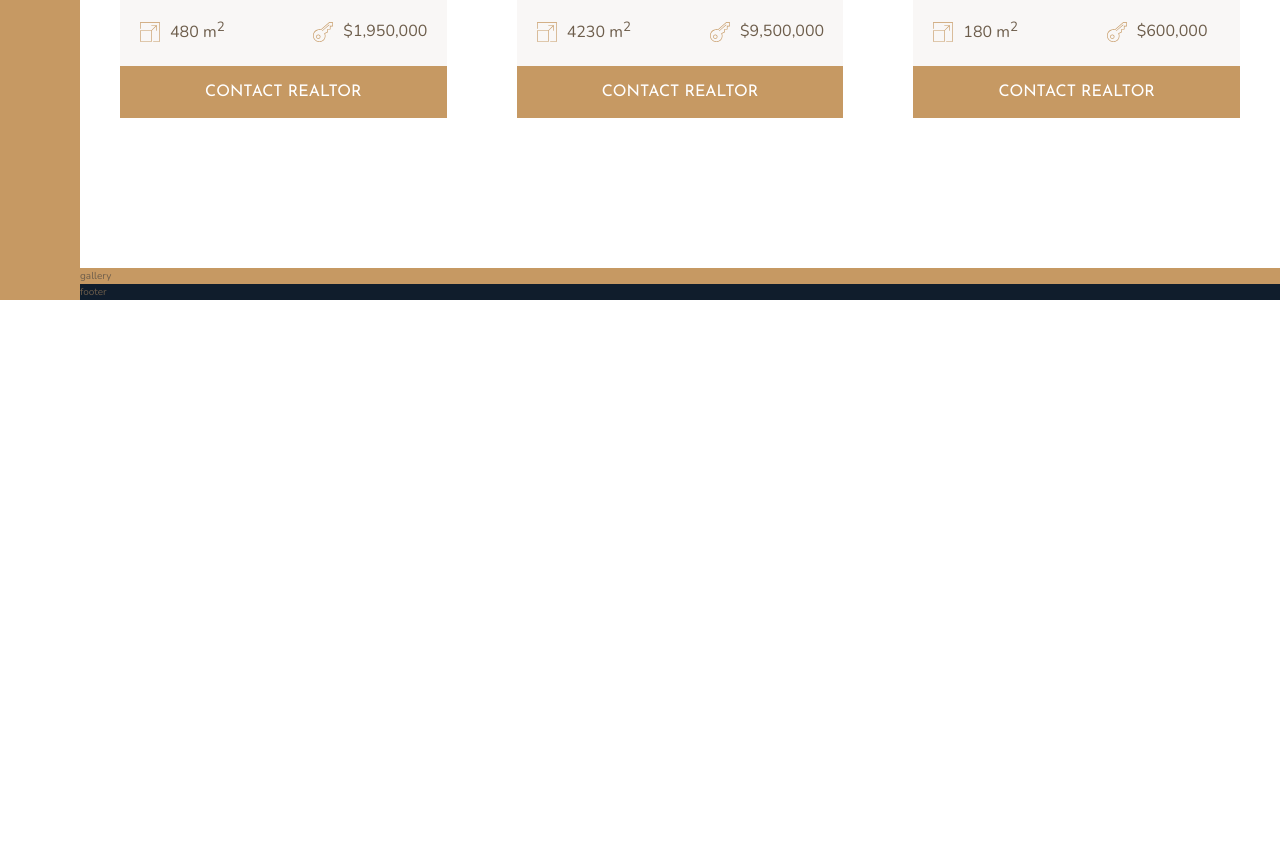
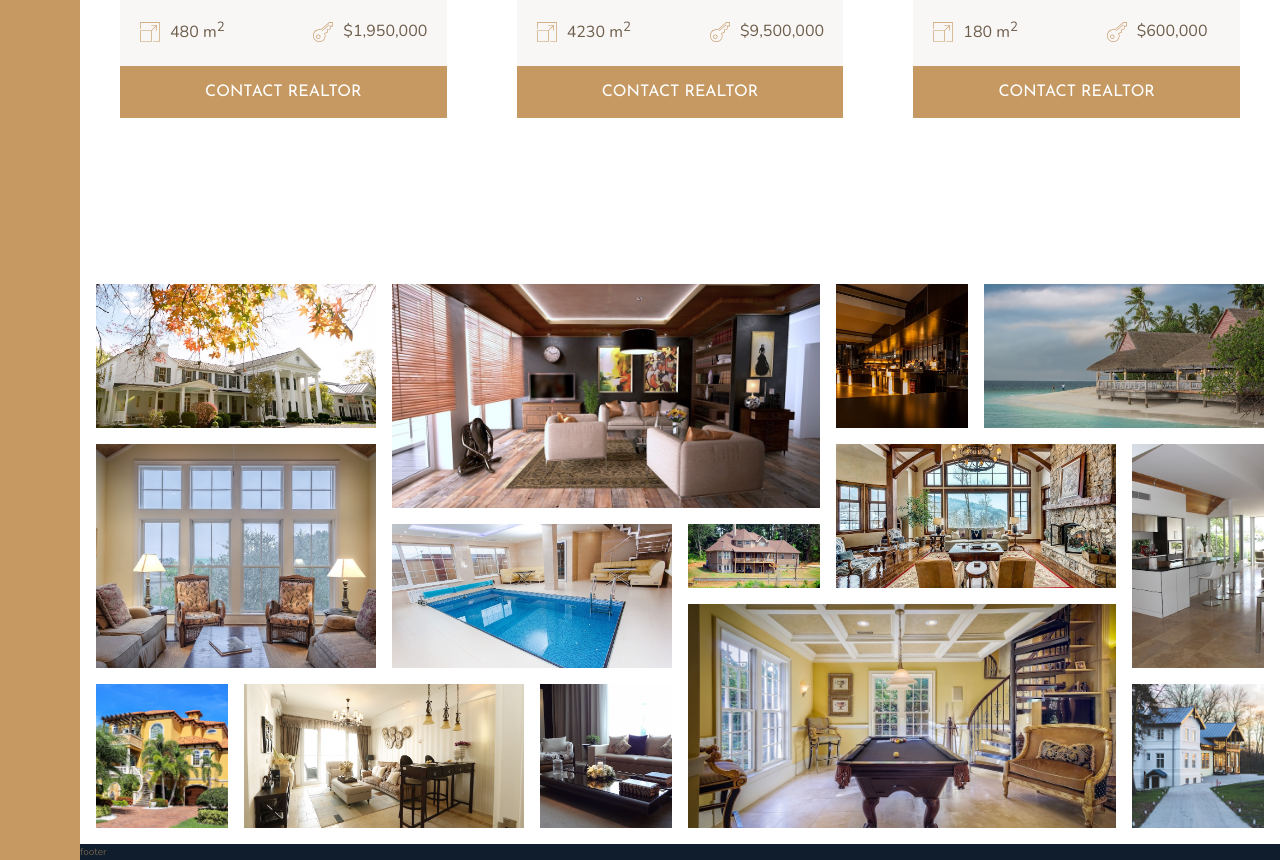
Before and after one commit to Nykolyn/css-landings, a website: page nexter/index.html in a window 1280 px wide. Shown: the part 2757-3617 px from the top of the page. Before the commit the page ends 3057 px from the top, so only its background shows below. Drawn offline with nearby package versions, Linux system fonts and the light colour scheme.

Commit message:
add gallery

```diff
--- a/nexter/index.html
+++ b/nexter/index.html
@@ -91,7 +91,7 @@
 
     <section class="homes">
       <div class="home">
-          <img src="img/house-1.jpeg" alt="House 1" class="home__img">
+        <img src="img/house-1.jpeg" alt="House 1" class="home__img" />
         <svg class="home__like">
           <use xlink:href="img/sprite.svg#icon-heart-full"></use>
         </svg>
@@ -123,9 +123,8 @@
         <button class="btn home__btn">Contact realtor</button>
       </div>
 
-
       <div class="home">
-          <img src="img/house-2.jpeg" alt="House 2" class="home__img">
+        <img src="img/house-2.jpeg" alt="House 2" class="home__img" />
         <svg class="home__like">
           <use xlink:href="img/sprite.svg#icon-heart-full"></use>
         </svg>
@@ -158,7 +157,7 @@
       </div>
 
       <div class="home">
-          <img src="img/house-3.jpeg" alt="House 3" class="home__img">
+        <img src="img/house-3.jpeg" alt="House 3" class="home__img" />
         <svg class="home__like">
           <use xlink:href="img/sprite.svg#icon-heart-full"></use>
         </svg>
@@ -191,7 +190,7 @@
       </div>
 
       <div class="home">
-          <img src="img/house-4.jpeg" alt="House 4" class="home__img">
+        <img src="img/house-4.jpeg" alt="House 4" class="home__img" />
         <svg class="home__like">
           <use xlink:href="img/sprite.svg#icon-heart-full"></use>
         </svg>
@@ -224,7 +223,7 @@
       </div>
 
       <div class="home">
-          <img src="img/house-5.jpeg" alt="House 5" class="home__img">
+        <img src="img/house-5.jpeg" alt="House 5" class="home__img" />
         <svg class="home__like">
           <use xlink:href="img/sprite.svg#icon-heart-full"></use>
         </svg>
@@ -257,7 +256,7 @@
       </div>
 
       <div class="home">
-          <img src="img/house-6.jpeg" alt="House 6" class="home__img">
+        <img src="img/house-6.jpeg" alt="House 6" class="home__img" />
         <svg class="home__like">
           <use xlink:href="img/sprite.svg#icon-heart-full"></use>
         </svg>
@@ -290,7 +289,50 @@
       </div>
     </section>
 
-    <section class="gallery">gallery</section>
+    <section class="gallery">
+      <figure class="gallery__item gallery__item--1">
+        <img src="img/gal-1.jpeg" alt="Gallery image 1" class="gallery__img" />
+      </figure>
+      <figure class="gallery__item gallery__item--2">
+        <img src="img/gal-2.jpeg" alt="Gallery image 2" class="gallery__img" />
+      </figure>
+      <figure class="gallery__item gallery__item--3">
+        <img src="img/gal-3.jpeg" alt="Gallery image 3" class="gallery__img" />
+      </figure>
+      <figure class="gallery__item gallery__item--4">
+        <img src="img/gal-4.jpeg" alt="Gallery image 4" class="gallery__img" />
+      </figure>
+      <figure class="gallery__item gallery__item--5">
+        <img src="img/gal-5.jpeg" alt="Gallery image 5" class="gallery__img" />
+      </figure>
+      <figure class="gallery__item gallery__item--6">
+        <img src="img/gal-6.jpeg" alt="Gallery image 6" class="gallery__img" />
+      </figure>
+      <figure class="gallery__item gallery__item--7">
+        <img src="img/gal-7.jpeg" alt="Gallery image 7" class="gallery__img" />
+      </figure>
+      <figure class="gallery__item gallery__item--8">
+        <img src="img/gal-8.jpeg" alt="Gallery image 8" class="gallery__img" />
+      </figure>
+      <figure class="gallery__item gallery__item--9">
+        <img src="img/gal-9.jpeg" alt="Gallery image 9" class="gallery__img" />
+      </figure>
+      <figure class="gallery__item gallery__item--10">
+        <img src="img/gal-10.jpeg" alt="Gallery image 10" class="gallery__img" />
+      </figure>
+      <figure class="gallery__item gallery__item--11">
+        <img src="img/gal-11.jpeg" alt="Gallery image 11" class="gallery__img" />
+      </figure>
+      <figure class="gallery__item gallery__item--12">
+        <img src="img/gal-12.jpeg" alt="Gallery image 12" class="gallery__img" />
+      </figure>
+      <figure class="gallery__item gallery__item--13">
+        <img src="img/gal-13.jpeg" alt="Gallery image 13" class="gallery__img" />
+      </figure>
+      <figure class="gallery__item gallery__item--14">
+        <img src="img/gal-14.jpeg" alt="Gallery image 14" class="gallery__img" />
+      </figure>
+    </section>
 
     <footer class="footer">footer</footer>
   </body>
--- a/nexter/sass/_gallery.scss
+++ b/nexter/sass/_gallery.scss
@@ -1,5 +1,89 @@
 .gallery {
-  background-color: $color-primary;
+  grid-column: full-start / full-end;
+  display: grid;
+  grid-template-columns: repeat(8, 1fr);
+  grid-template-rows: repeat(7, 5vw);
 
-  grid-column: full-start / full-end;
+  grid-gap: 1.6rem;
+
+  padding: 1.6rem;
+
+  &__item {
+    &--1 {
+      grid-row: 1 / span 2;
+      grid-column: 1 / span 2;
+    }
+
+    &--2 {
+      grid-row: 1 / span 3;
+      grid-column: 3 / span 3;
+    }
+
+    &--3 {
+      grid-row: 1 / span 2;
+      grid-column: 6 / span 1;
+    }
+
+    &--4 {
+      grid-row: 1 / span 2;
+      grid-column: 7 / span 2;
+    }
+
+    &--5 {
+      grid-row: 3 / span 3;
+      grid-column: 1 / span 2;
+    }
+
+    &--6 {
+      grid-row: 4 / span 2;
+      grid-column: 3 / span 2;
+    }
+
+    &--7 {
+      grid-row: 4 / span 1;
+      grid-column: 5 / span 1;
+    }
+
+    &--8 {
+      grid-row: 3 / span 2;
+      grid-column: 6 / span 2;
+    }
+
+    &--9 {
+      grid-row: 3 / span 3;
+      grid-column: 8 / span 1;
+    }
+
+    &--10 {
+      grid-row: 6 / span 2;
+      grid-column: 1 / span 1;
+    }
+
+    &--11 {
+      grid-row: 6 / span 2;
+      grid-column: 2 / span 2;
+    }
+
+    &--12 {
+      grid-row: 6 / span 2;
+      grid-column: 4 / span 1;
+    }
+
+    &--13 {
+      grid-row: 5 / span 3;
+      grid-column: 5 / span 3;
+    }
+
+    &--14 {
+      grid-row: 6 / span 2;
+      grid-column: 8 / span 1;
+    }
+  }
+
+  &__img {
+    display: block;
+    width: 100%;
+    height: 100%;
+    object-fit: cover;
+  }
 }
```
Also changed, not shown: nexter/css/style.css. Lines whose indentation alone changed are shown as unchanged.
